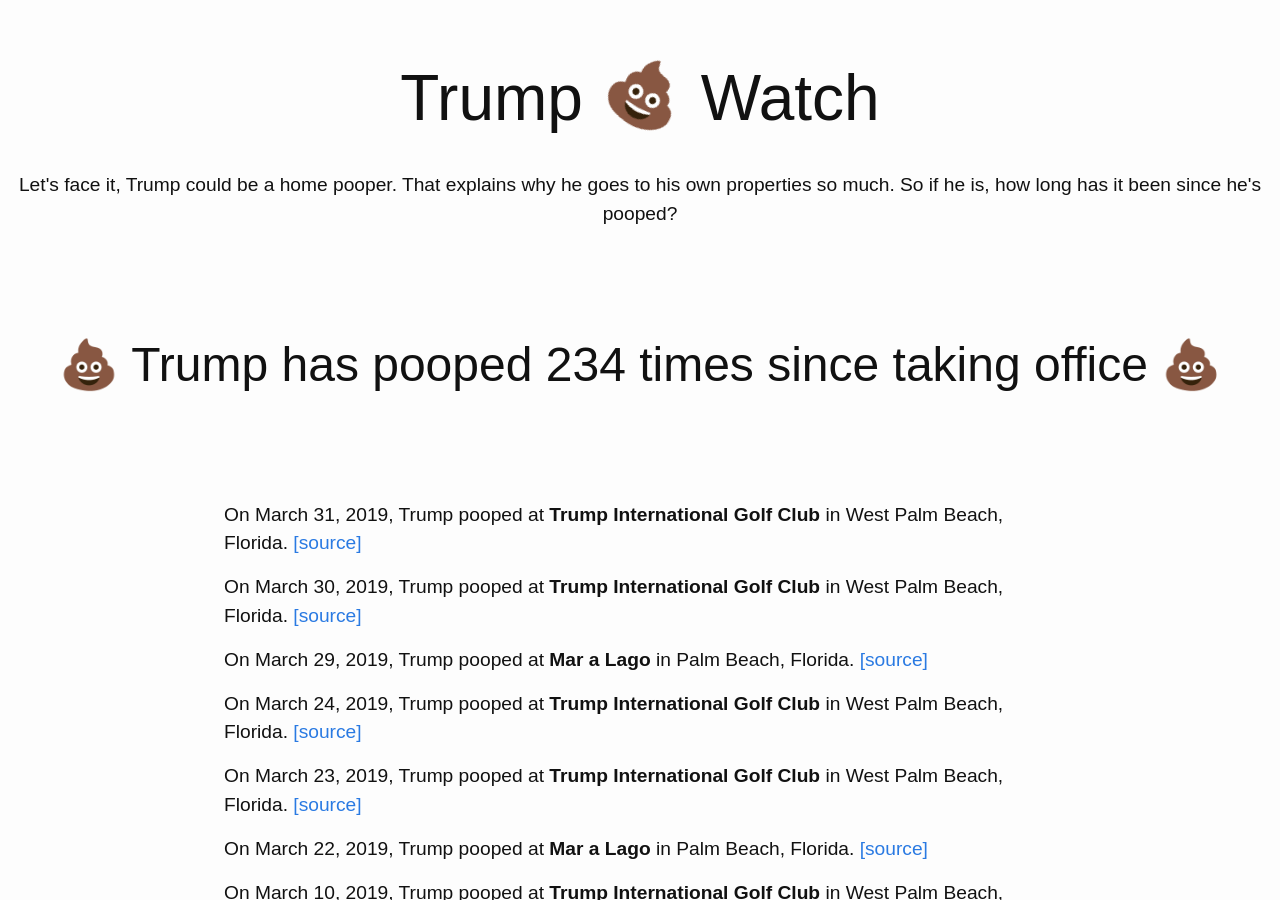
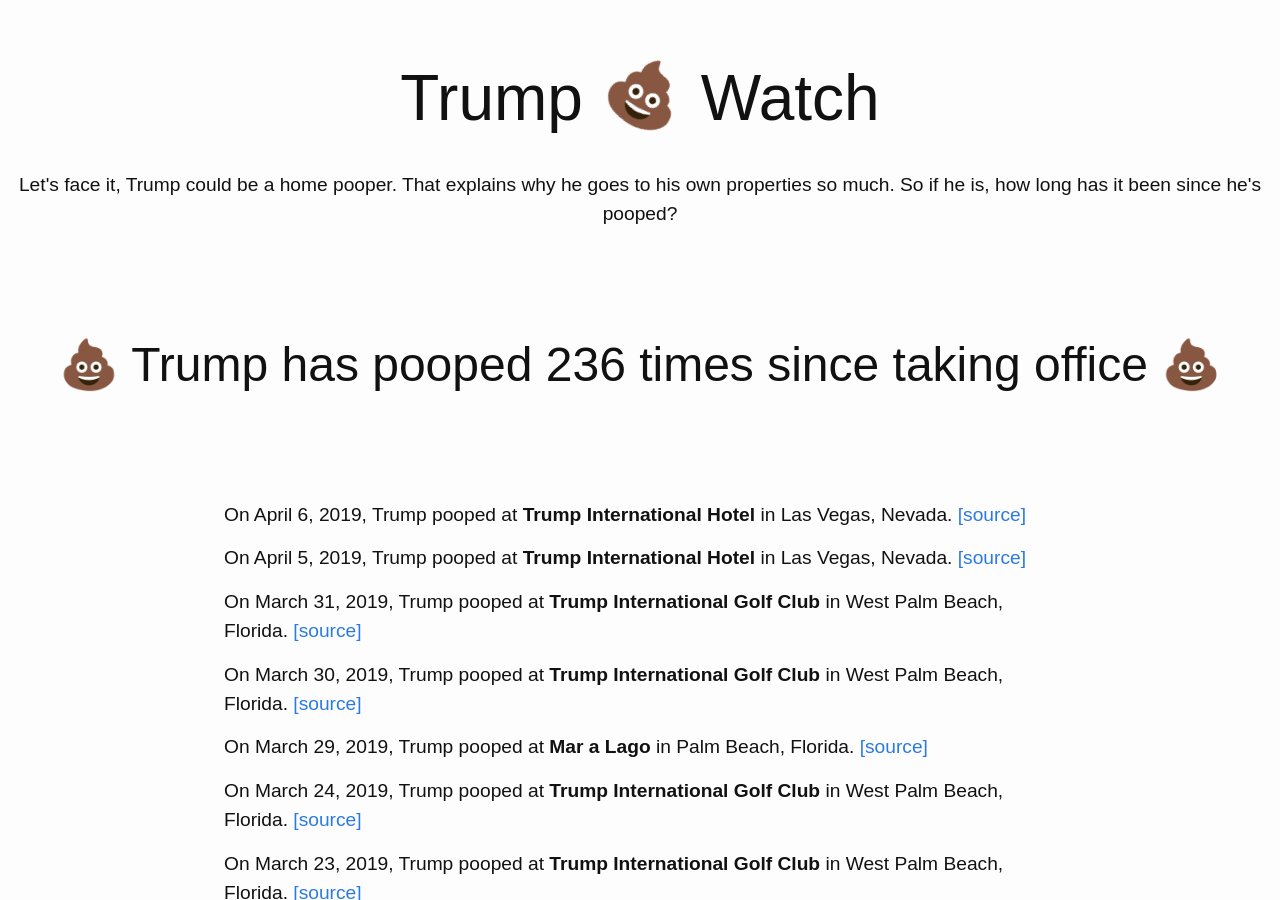
Before and after one commit to dansinker/trumppoopwatch.org, a Jekyll site: the page built from pooparchive.md, in a window 1280 px wide and 900 px high. Built offline with Jekyll 4.4.1, drawn with Linux system fonts in a browser that asks for light colours; nearby versions of some CDN libraries.

Commit message:
vegas poopin

```diff
--- a/_data/trumps.yml
+++ b/_data/trumps.yml
@@ -1,4 +1,12 @@
 poops:
+- location: Trump International Hotel
+  city: Las Vegas, Nevada
+  date: 2019-04-06
+  link: https://publicpool.kinja.com/subject-wh-travel-pool-report-2-1833860539
+- location: Trump International Hotel
+  city: Las Vegas, Nevada
+  date: 2019-04-05
+  link: https://publicpool.kinja.com/subject-wh-travel-pool-report-27-lid-1833856159
 - location: Trump International Golf Club
   city: West Palm Beach, Florida
   date: 2019-03-31
```
